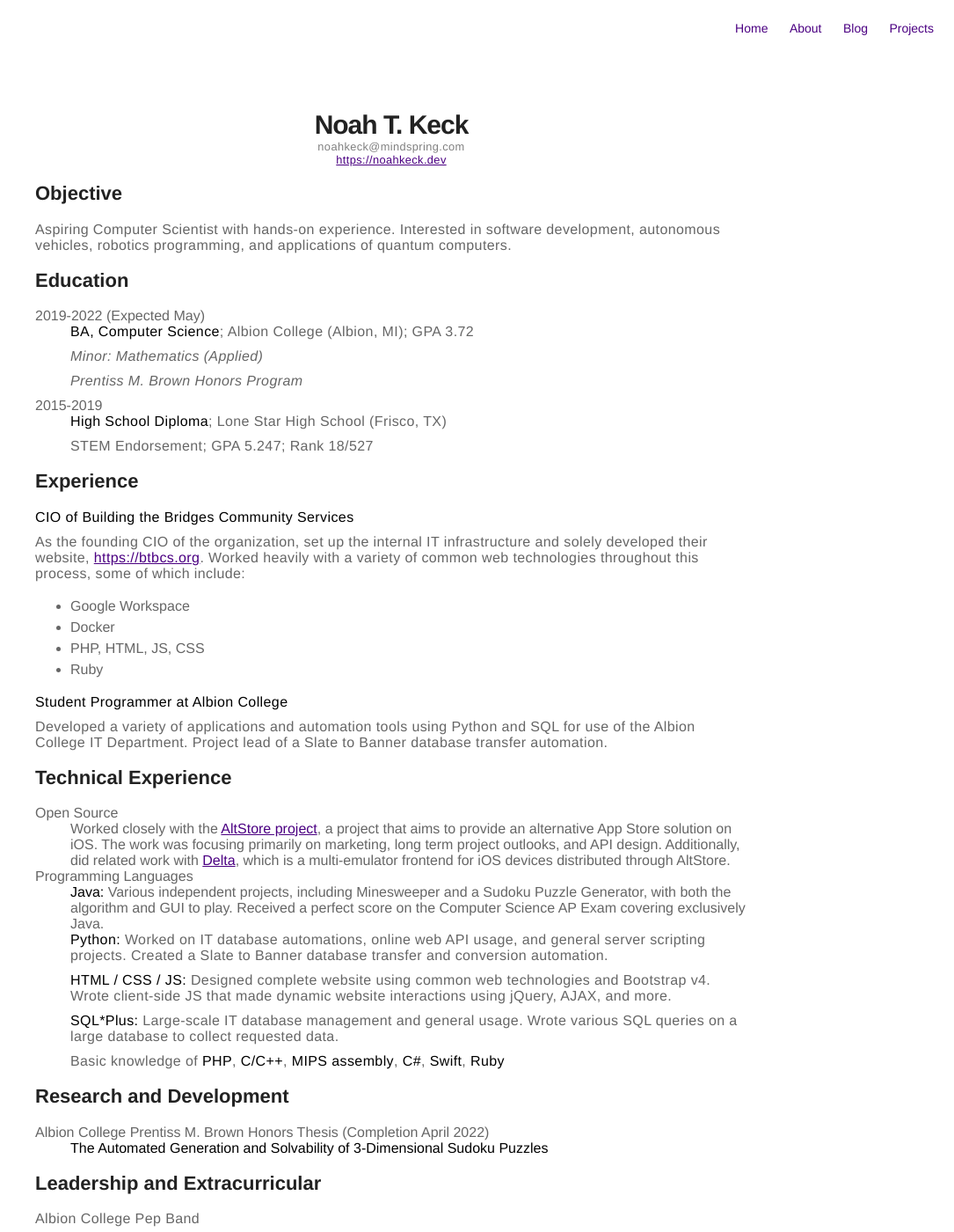
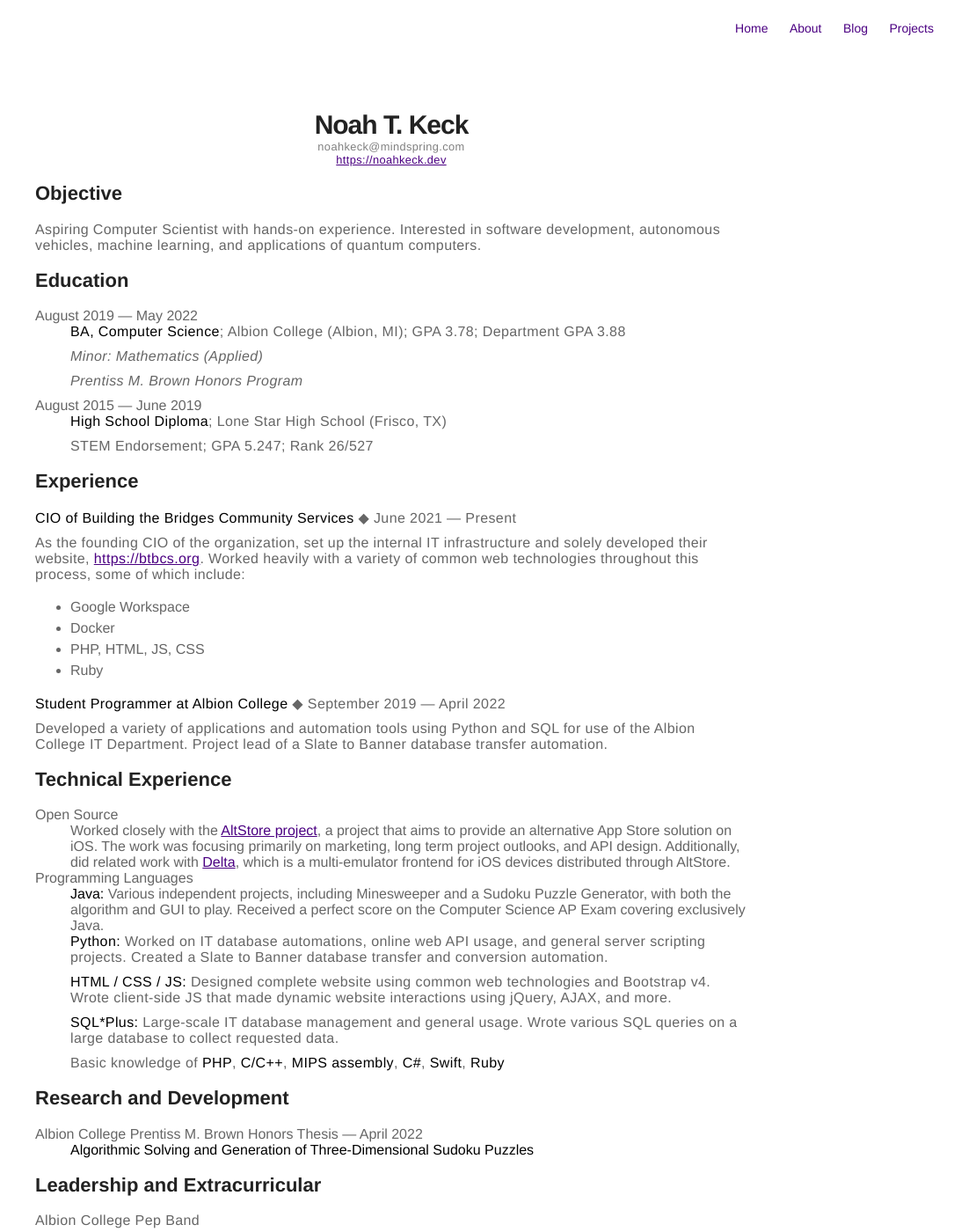
Before and after one commit to noah978/noah978.github.io, a Jekyll site: the page built from resume.md, in a window 1280 px wide and 1400 px high. Shown: the whole window at 88% size, without its empty margins (195-1280 px from the left). Built offline with Jekyll 4.4.1, drawn with Linux system fonts in a browser that asks for light colours; some of the changed text lies outside the part shown.

Commit message:
Update Resume and About page

```diff
--- a/resume.md
+++ b/resume.md
@@ -18,27 +18,27 @@ noahkeck@mindspring.com
 
 ## Objective
 
-Aspiring Computer Scientist with hands-on experience. Interested in software development, autonomous vehicles, robotics programming, and applications of quantum computers.
+Aspiring Computer Scientist with hands-on experience. Interested in software development, autonomous vehicles, machine learning, and applications of quantum computers.
 
 ## Education
 
-2019-2022 (Expected May)
+August 2019 — May 2022
 
-:   **BA, Computer Science**; Albion College (Albion, MI); GPA 3.72
+:   **BA, Computer Science**; Albion College (Albion, MI); GPA 3.78; Department GPA 3.88
 
     *Minor: Mathematics (Applied)*
 
     *Prentiss M. Brown Honors Program*
 
-2015-2019
+August 2015 — June 2019
 
 :   **High School Diploma**; Lone Star High School (Frisco, TX)
 
-    STEM Endorsement; GPA 5.247; Rank 18/527
+    STEM Endorsement; GPA 5.247; Rank 26/527
 
 ## Experience
 
-**CIO of Building the Bridges Community Services**
+**CIO of Building the Bridges Community Services** ◆ June 2021 — Present
 
 As the founding CIO of the organization, set up the internal IT infrastructure and solely developed their website, [https://btbcs.org](https://btbcs.org). Worked heavily with a variety of common web technologies throughout this process, some of which include:
 
@@ -47,7 +47,7 @@ As the founding CIO of the organization, set up the internal IT infrastructure a
 * PHP, HTML, JS, CSS
 * Ruby
 
-**Student Programmer at Albion College**
+**Student Programmer at Albion College** ◆ September 2019 — April 2022
 
 Developed a variety of applications and automation tools using Python and SQL for use of the Albion College IT Department. Project lead of a Slate to Banner database transfer automation.
 
@@ -81,8 +81,8 @@ Programming Languages
 
 ## Research and Development
 
-Albion College Prentiss M. Brown Honors Thesis (Completion April 2022)
-:   **The Automated Generation and Solvability of 3-Dimensional Sudoku Puzzles**
+Albion College Prentiss M. Brown Honors Thesis — April 2022
+:   **Algorithmic Solving and Generation of Three-Dimensional Sudoku Puzzles**
 
 ## Leadership and Extracurricular
 
@@ -106,7 +106,10 @@ Pi Rho Alpha Pre-Engineering Fraternity
 
 ## Awards and Honors
 
-* Dean's List — All Semesters 2019-2021
+* Ronald C. Fryxell Prize in Computer Science — April 2022
+* Music Department Faculty Commendation — April 2022
+* Dean's List — All Semesters 2019-2022
+* Albion College Fellows — Spring 2022
 * Eagle Scout Rank — April 2019
 * Presidential Scholarship, Albion College — February 2019
 * Perfect Score on Computer Science AP Exam — May 2018
```
Also changed, not shown: about.md (+2 -2 lines).
